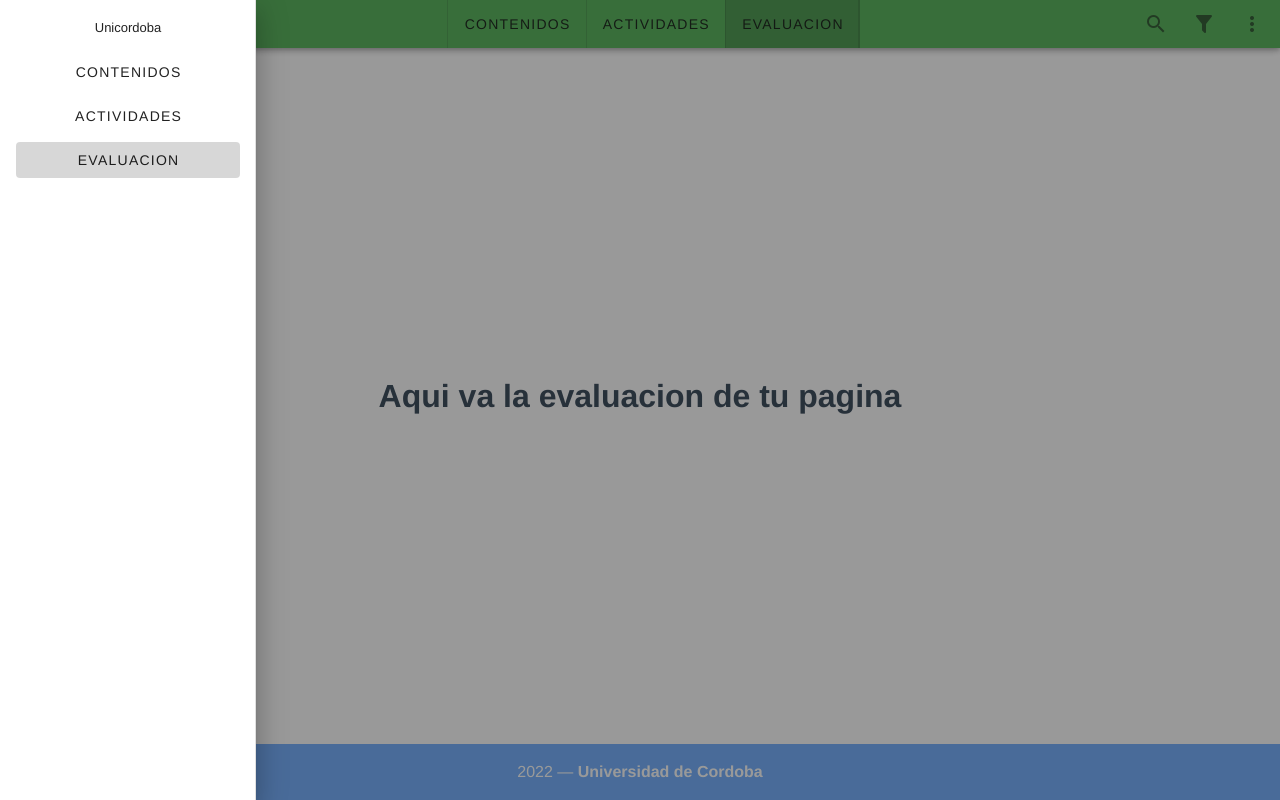
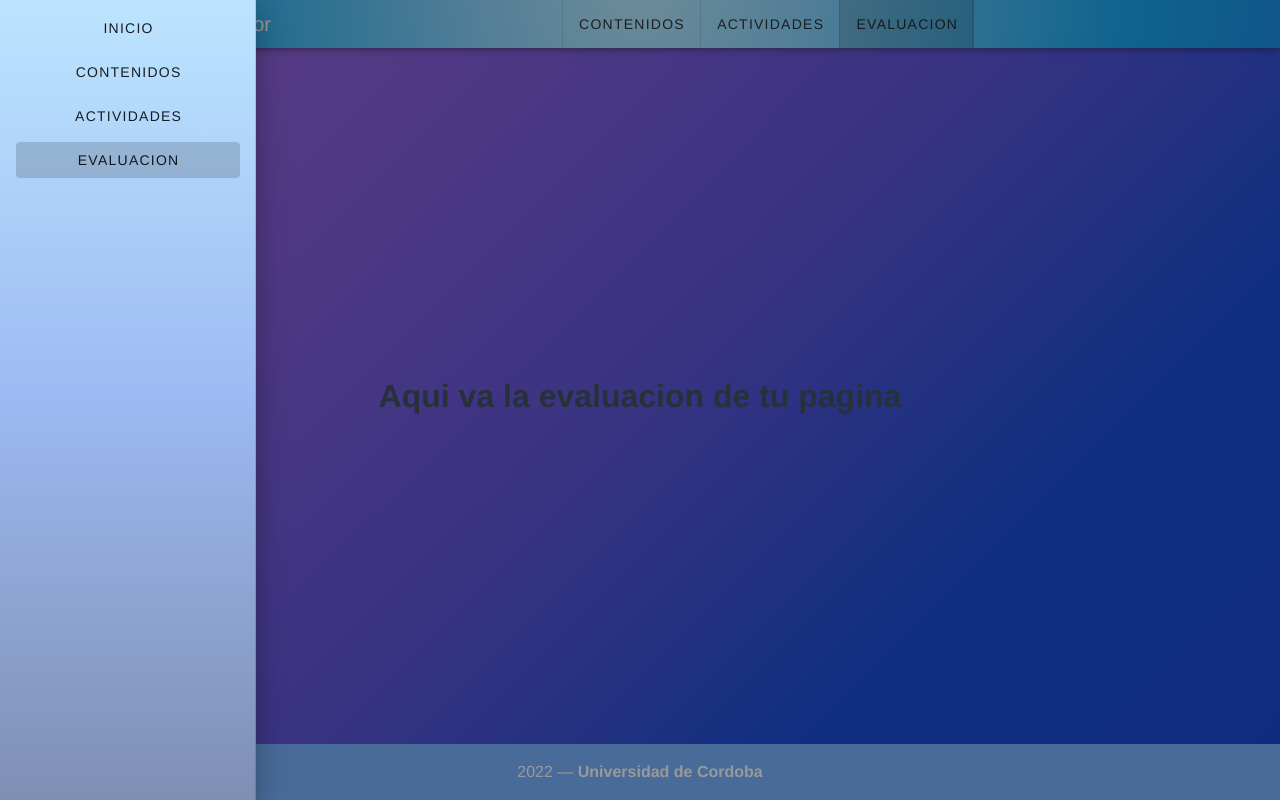
Before and after one commit to Anfelole/ova, a Vue app: page /evaluacion in a window 1280 px wide. Both pictures are taken after a click on the button 28 px from the left and 24 px from the top of the page. Built offline with nearby package versions, Linux system fonts and the light colour scheme.

Commit message:
DISEÑO I

```diff
--- a/src/components/Contenidos.vue
+++ b/src/components/Contenidos.vue
@@ -38,14 +38,25 @@ export default {
   components: {
     PaginaView
   },
+  //Corregir enlaces
     data: () => ({
       items: [{
         id: "1",
-        content: '<iframe width="560" height="315" src="https://www.youtube.com/embed/zjcVPZCG4sM" frameborder="0" allow="autoplay; encrypted-media" allowfullscreen></iframe>'
+        content: '<iframe width="640" height="360" src="https://www.youtube.com/embed/51DHd4-zQi0" title="YouTube video player" frameborder="0" allow="accelerometer; autoplay; clipboard-write; encrypted-media; gyroscope; picture-in-picture" allowfullscreen></iframe>'
       },
       {
         id: "2",
-        content: '<iframe width="560" height="315" src="https://www.youtube.com/embed/zjcVPZCG4sM" frameborder="0" allow="autoplay; encrypted-media" allowfullscreen></iframe>'
+        content: '<iframe width="560" height="315" src="https://youtu.be/ZK0cfptuHAI" frameborder="0" allow="autoplay; encrypted-media" allowfullscreen></iframe>'
+      },
+
+      {
+        id: "3",
+        content: '<iframe width="560" height="315" src="https://www.youtube.com/watch?v=G0uvM98lmd8" frameborder="0" allow="autoplay; encrypted-media" allowfullscreen></iframe>'
+      },
+
+      {
+        id: "4",
+        content: '<iframe width="560" height="315" src="https://www.youtube.com/watch?v=G0uvM98lmd8" frameborder="0" allow="autoplay; encrypted-media" allowfullscreen></iframe>'
       }
       ]
     })
--- a/src/components/pantallaEntrada.vue
+++ b/src/components/pantallaEntrada.vue
@@ -4,7 +4,14 @@
       <v-container>
         <v-row class="pt-15">
           <v-col>
-            <div class="bounce"><span class="letter">G</span><span class="letter">o</span><span class="letter">o</span><span class="letter">g</span><span class="letter">l</span><span class="letter">e</span></div>
+            <div class="bounce">
+              <span class="letter"><strong>C</strong></span>
+              <span class="letter"><strong>I</strong></span>
+              <span class="letter"><strong>C</strong></span>
+              <span class="letter"><strong>L</strong></span>
+              <span class="letter"><strong>O</strong></span>
+              <span class="letter"><strong>S</strong></span>
+            </div>
           </v-col>
         </v-row>
         <v-row no-gutters>
@@ -125,7 +132,7 @@
   border: #0f0f0f5d;
   width: 20rem;
   height: 24rem;
-  background: #49474746;
+  background: #2c2c2cab;
 }
 .fondo2, main{
    display: flex;
--- a/src/views/PaginaView.vue
+++ b/src/views/PaginaView.vue
@@ -4,23 +4,21 @@
 
     <v-app-bar
       app
-      color="green"
+      class="color  white--text"
       dar
       dense
     >
       <v-app-bar-nav-icon @click.stop="drawer = !drawer"></v-app-bar-nav-icon>
 
-      <v-toolbar-title>Unicordoba</v-toolbar-title>
+      <v-toolbar-title>Aprendiendo Ciclo For</v-toolbar-title>
 
 
       <v-spacer></v-spacer>
 
 
 
-    <v-toolbar-items class="hidden-sm-and-down" >
+    <v-toolbar-items class="hidden-sm-and-down ">
       <v-divider vertical></v-divider>
-
-
       <v-btn
         text
         to="/contenidos">Contenidos</v-btn>
@@ -43,24 +41,14 @@
 <v-divider vertical></v-divider>
 <v-spacer></v-spacer>
 
-      <v-btn icon>
-        <v-icon>mdi-magnify</v-icon>
-      </v-btn>
-
-      <v-btn icon>
-        <v-icon>mdi-filter</v-icon>
-      </v-btn>
-
-      <v-btn icon>
-        <v-icon>mdi-dots-vertical</v-icon>
-      </v-btn>
     </v-app-bar>
 
     <v-navigation-drawer
       v-model="drawer"
-      absolute
+      fixed
       bottom
       temporary
+      class="menu"
     >
       <v-list
         nav
@@ -68,11 +56,15 @@
       >
         <v-list-item-group
           v-model="group"
-          active-class="deep-purple--text text--accent-4"
+          active-class="deep-purple--text  white--text text--accent-4"
         >
 
           <v-list-item>
-            <v-list-item-title>Unicordoba</v-list-item-title>
+            <v-btn to="/" block
+                text>
+              Inicio
+            </v-btn>
+
           </v-list-item>
 
           <v-list-item>
@@ -101,9 +93,6 @@
         </v-list-item-group>
       </v-list>
     </v-navigation-drawer>
-
-
-
   <!-- Sizes your content based upon application components -->
   <v-main>
 
@@ -145,6 +134,7 @@
   -moz-osx-font-smoothing: grayscale;
   text-align: center;
   color: #2c3e50;
+  background-image: linear-gradient(135deg, #9558d9 0, #764dd7 25%, #4d42d4 50%, #003ad1 75%, #0034cf 100%);
 }
 
 nav {
@@ -153,13 +143,18 @@ nav {
 
 nav a {
   font-weight: bold;
-  color: #2c3e50;
+  color: #6accb3;
 }
 
 nav a.router-link-exact-active {
   color: #42b983;
 }
-
+.color{
+background-image: radial-gradient(circle at 50% -20.71%, #ade5ff 0, #7dcefb 25%, #3cb5f2 50%, #009ce9 75%, #0085e0 100%);
+}
+.menu{
+  background-image: linear-gradient(180deg, #bce5ff 0, #9db9f2 50%, #7e8fb3 100%);
+}
 </style>
 
 <script>
```
Also changed, not shown: 1 other file (tests, documents, lock files or other folders).
